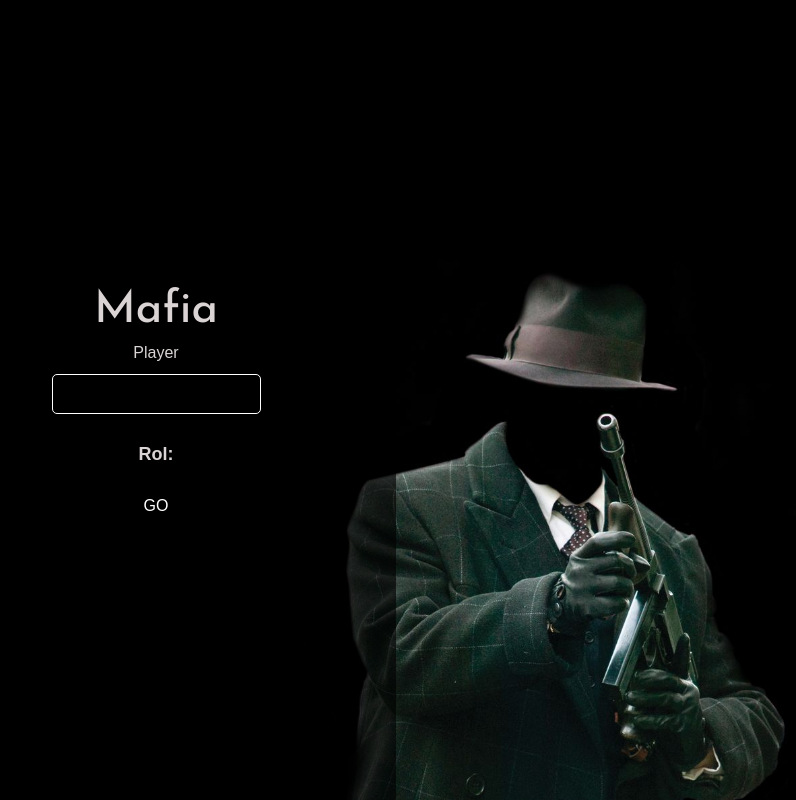
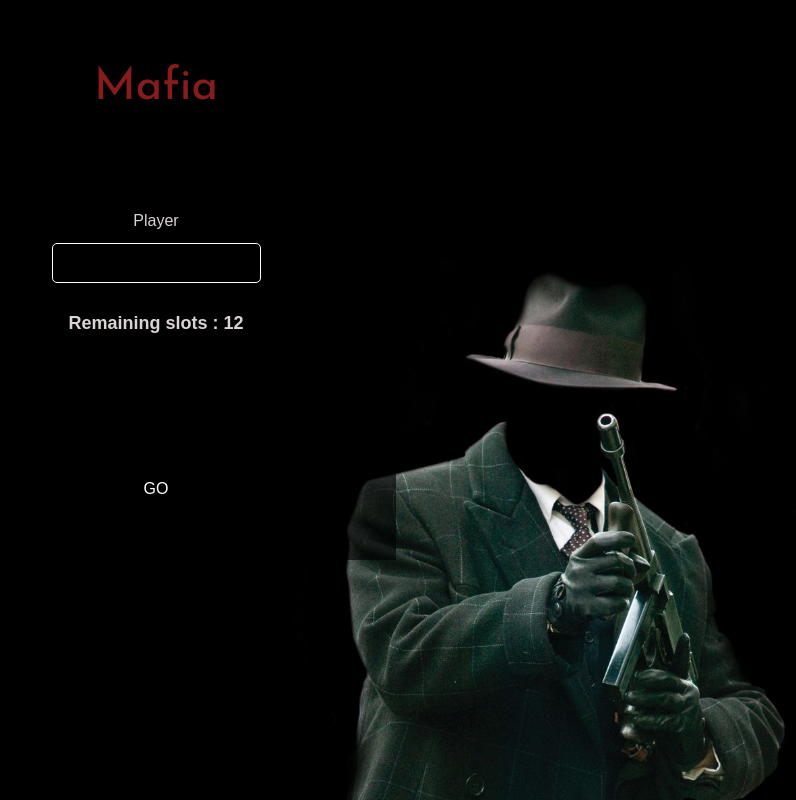
Before and after one commit to VazgenBagratunyan9/Mafia, a React (Create React App) app: page / in a window 1280 px wide. Both pictures are taken after a click on the button "GO". Shown: the whole page, without its empty margins (484-1280 px from the left). Built offline with nearby package versions, Linux system fonts and the light colour scheme; a web font is replaced by a local one.

Commit message:
player page

```diff
--- a/src/app/App.js
+++ b/src/app/App.js
@@ -8,11 +8,15 @@ import Players from "../pages/players/Players.page";
 import Loader from "../components/loader/Loader.component";
 const  App = (props)=> {
     const [load,setLoad] = useState(true)
-    console.log(props)
+    const [toPlayer,setToPlayer] = useState(false)
+    const [toStart,setToStart] = useState(true)
+
     const {rol} = props
+
     const loaderChange = ()=>{
         setLoad(false)
     }
+
     useEffect(()=>{
         const stop =  setTimeout(()=>{setLoad(false)},2000)
 
@@ -22,14 +26,19 @@ const  App = (props)=> {
             clearTimeout(stop)
         }
     },[])
+
+    useEffect(()=>{
+        if(!!rol.length){
+            setToPlayer(true)
+            setToStart(false)
+        }
+
+    },[rol])
     console.log(load)
   return (
-      load?
-          <Loader />
-          :
     <div className={styles.app}>
-        {!rol.length && <Start />}
-        {!!rol.length &&  <Players />}
+        {toStart && <Start />}
+        {toPlayer &&  <Players />}
         {/*<div>*/}
         {/*    <Players />*/}
         {/*</div>*/}
--- a/src/pages/players/Players.module.scss
+++ b/src/pages/players/Players.module.scss
@@ -2,30 +2,57 @@
   background: rgba(0, 0, 0, 0.64);
   color: #dbd4d4;
   width: 100%;
-  //min-width: 480px;
-  height: 100vh;
+
+  height: 70%;
   display: flex;
   flex-direction: column;
-  justify-content: center;
+  justify-content: space-around;
   align-items: center;
 
   @media only screen and (min-width: 600px) {
     max-width: 480px;
   }
+  h1{
+    color: rgba(231, 48, 48, 0.58);
+  }
   .player{
-    .userRol{
+    //height: 80%;
+    display: flex;
+    flex-direction: column;
+    justify-content: center;
+    align-items: center;
+    width: 90%;
+    .countSlots{
+      display: flex;
+      justify-content: flex-start;
+      align-items: center;
       font-size: 18px;
       margin-bottom: 15px;
       font-weight: bold;
+      .slots{
+        margin-left: 5px;
+      }
+    }
+    .userRol{
+      display: flex;
+      flex-direction: column;
+      justify-content:center ;
+      align-items: center;
+      margin-bottom: 15px;
+      font-weight: bold;
+      height: 100px;
+      font-size: 24px;
+
       .rol{
         color: red;
         background: white;
         border-radius: 5px;
-        padding: 5px;
+        padding: 10px 20px;
+        font-size: 32px;
       }
     }
     input{
-      //width: 30%;
+      width: 100%;
       color: white;
       text-align: center;
       border: 1px solid white;
--- a/src/pages/players/Players.page.jsx
+++ b/src/pages/players/Players.page.jsx
@@ -7,12 +7,19 @@ import Button from "../../components/button/Button.component";
 const Players = (props)=>{
     const [player,setPlayer] = useState('')
     const [playerRol,setPlayerRol] = useState('')
+    const [next,setNext] = useState(false)
     console.log(props)
     const {rol,createPlayer,cre} = props
     const createRol = ()=>{
         const idx = Math.round(Math.random() * (rol.length - 1))
         setPlayerRol(rol[idx])
         createPlayer({idx:idx,player:player})
+        setNext(true)
+    }
+    const newPlayer = ()=>{
+        setPlayer('')
+        setPlayerRol('')
+        setNext(false)
     }
     return(
         <div className={styles.container}>
@@ -23,10 +30,20 @@ const Players = (props)=>{
                         value={player}
                         onChange={(e)=>setPlayer(e.target.value)}
                     />
+                    <div className={styles.countSlots}>
+                        Remaining slots :<span className={styles.slots}>{rol.length}</span>
+                    </div>
                     <div className={styles.userRol}>
-                        Rol:{!!playerRol && <span className={styles.rol}>{playerRol}</span>}
+                         {!!playerRol && <span className={styles.rol}>{playerRol}</span>}
                     </div>
-                    <Button onClick={()=>{createRol()}}>GO</Button>
+
+
+                    {!next?
+                        <Button onClick={()=>{createRol()}}>GO</Button>
+                        :
+                        <Button onClick={()=>{newPlayer()}}>NEXT</Button>
+                    }
+
             </div>
         </div>
     )
--- a/src/pages/start/Start.jsx
+++ b/src/pages/start/Start.jsx
@@ -12,8 +12,8 @@ import {ReactComponent as MinusSVG} from 'src/assets/MinusSVG.svg'
 
 const Start = (props) =>{
 
-    const [mafiaCount,setMafiaCount] = useState(12)
-    const [peacefulCount,setPeacefulCount] = useState(12)
+    const [mafiaCount,setMafiaCount] = useState(3)
+    const [peacefulCount,setPeacefulCount] = useState(9)
     const [don,setDon]= useState(true)
     const [sheriff,setSheriff]= useState(true)
 
```
